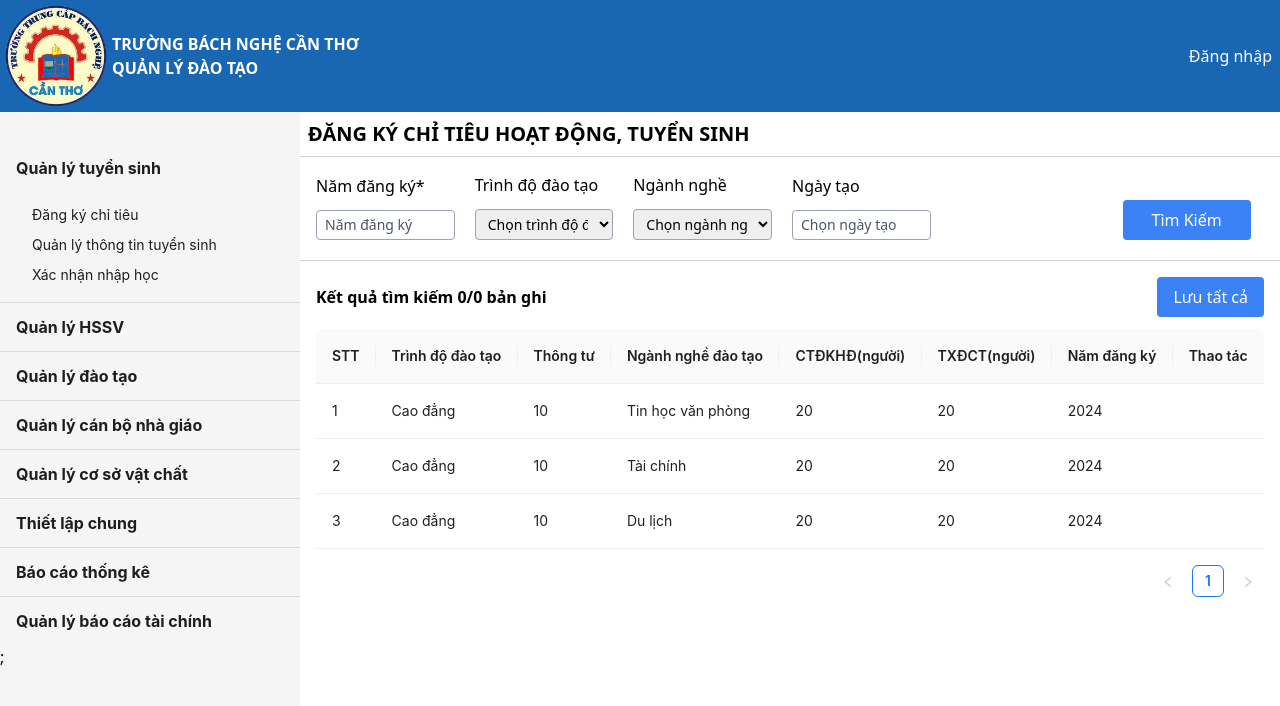
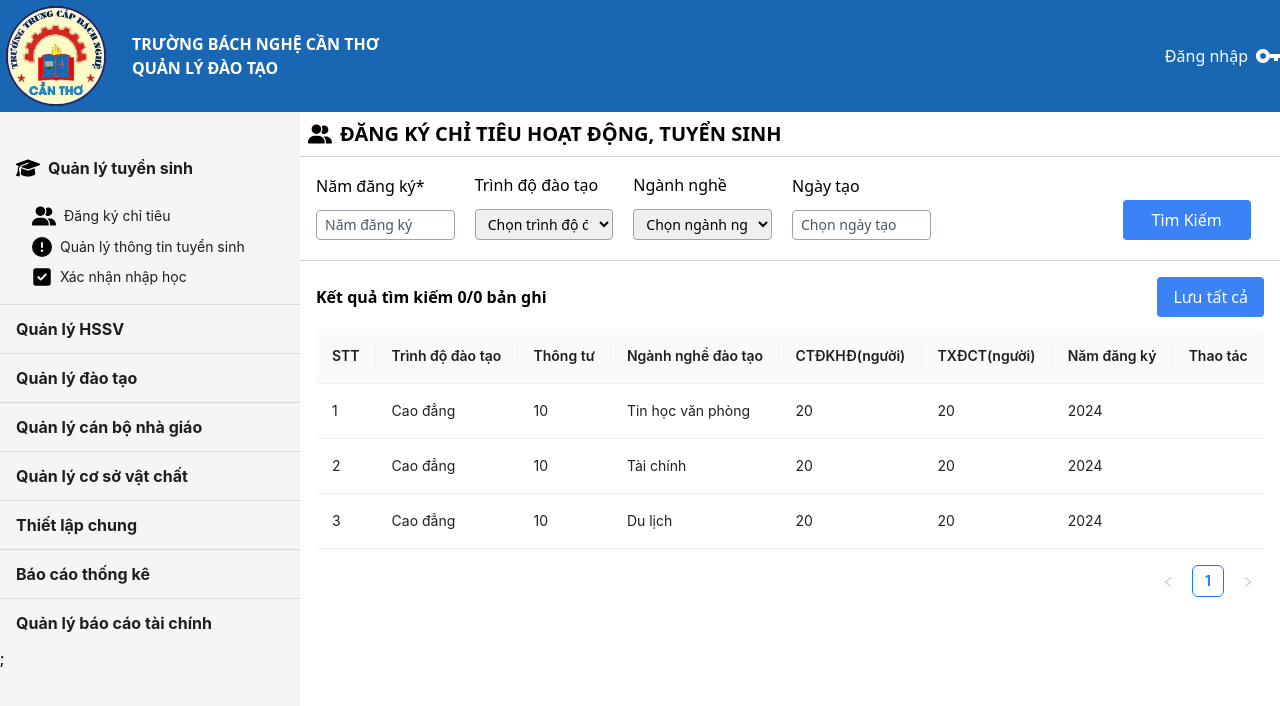
Before and after one commit to ttnb2528/ThucTap, a React (Vite) app in the folder client/: page /dangkychitieutuyensinh in a window 1280 px wide. Shown: the top 706 px of the page. Built offline with nearby package versions, Linux system fonts and the light colour scheme.

Commit message:
Update Icon UI

```diff
--- a/client/index.html
+++ b/client/index.html
@@ -8,5 +8,6 @@
   <body>
     <div id="root"></div>
     <script type="module" src="/src/main.jsx"></script>
+    <script src="https://kit.fontawesome.com/40a54903c5.js" crossorigin="anonymous"></script>
   </body>
 </html>
--- a/client/src/Components/ManageEnrollInfo/ManageEnrollInfo.jsx
+++ b/client/src/Components/ManageEnrollInfo/ManageEnrollInfo.jsx
@@ -91,7 +91,18 @@ const ManageEnrollInfo = () => {
   ];
   return (
     <div className="flex-1">
-      <div>
+      <div className="flex items-center ml-2">
+        <svg
+          xmlns="http://www.w3.org/2000/svg"
+          viewBox="0 0 512 512"
+          width={20}
+          height={20}
+        >
+          <path
+            d="M256 512A256 256 0 1 0 256 0a256 256 0 1 0 0 512zm0-384c13.3 0 24 10.7 24 24V264c0 13.3-10.7 24-24
+                  24s-24-10.7-24-24V152c0-13.3 10.7-24 24-24zM224 352a32 32 0 1 1 64 0 32 32 0 1 1 -64 0z"
+          />
+        </svg>
         <h1 className="p-2 uppercase text-xl font-semibold">
           Thông tin tuyển sinh
         </h1>
--- a/client/src/Components/Navbar/Navbar.jsx
+++ b/client/src/Components/Navbar/Navbar.jsx
@@ -6,12 +6,42 @@ const Navbar = () => {
     <nav className="container flex justify-between items-center mx-auto text-white">
       <div className="flex items-center">
         <img src={logo} alt="" className="w-28" />
-        <span className="uppercase font-semibold text-1xl">
+        <span className="uppercase font-semibold text-1xl ml-5">
           Trường Bách nghệ Cần Thơ <br /> Quản lý đào tạo
         </span>
       </div>
-      <div>
-        <button className="outline-none border-none p-2">Đăng nhập</button>
+      <div className="flex items-center">
+        <button className="outline-none border-none p-2">Đăng nhập </button>
+        <svg
+          xmlns="http://www.w3.org/2000/svg"
+          x="0px"
+          y="0px"
+          width="24"
+          height="24"
+          viewBox="0,0,256,256"
+          style={{ fill: "#000000" }}
+        >
+          <g
+            fill="#ffffff"
+            fillRule="nonzero"
+            stroke="none"
+            strokeWidth="1"
+            strokeLinecap="butt"
+            strokeLinejoin="miter"
+            strokeMiterlimit="10"
+            strokeDasharray=""
+            strokeDashoffset="0"
+            fontFamily="none"
+            fontWeight="none"
+            fontSize="none"
+            textAnchor="none"
+            style={{ "mixblend-mode": "norma" }}
+          >
+            <g transform="scale(10.66667,10.66667)">
+              <path d="M7,5c-3.866,0 -7,3.134 -7,7c0,3.866 3.134,7 7,7c3.17067,0 5.84617,-2.10901 6.70703,-5h4.29297v3h4v-3h2v-4h-10.29297c-0.86086,-2.89099 -3.53636,-5 -6.70703,-5zM7,9c1.657,0 3,1.343 3,3c0,1.657 -1.343,3 -3,3c-1.657,0 -3,-1.343 -3,-3c0,-1.657 1.343,-3 3,-3z"></path>
+            </g>
+          </g>
+        </svg>
       </div>
     </nav>
   );
--- a/client/src/Components/RegForTarget/RegForTarget.jsx
+++ b/client/src/Components/RegForTarget/RegForTarget.jsx
@@ -74,9 +74,23 @@ const RegForTarget = () => {
   ];
   return (
     <div className="flex-1">
-      <div>
+      <div className="flex items-center ml-2">
+        <svg
+          xmlns="http://www.w3.org/2000/svg"
+          viewBox="0 0 640 512"
+          width="24"
+          height="24"
+        >
+          <path
+            d="M96 128a128 128 0 1 1 256 0A128 128 0 1 1 96 128zM0 482.3C0 383.8 79.8 304 178.3 304h91.4C368.2
+                  304 448 383.8 448 482.3c0 16.4-13.3 29.7-29.7 29.7H29.7C13.3 512 0 498.7 0 482.3zM609.3 512H471.4c5.4-9.4
+                  8.6-20.3 8.6-32v-8c0-60.7-27.1-115.2-69.8-151.8c2.4-.1 4.7-.2 7.1-.2h61.4C567.8 320 640 392.2 640 481.3c0
+                  17-13.8 30.7-30.7 30.7zM432 256c-31 0-59-12.6-79.3-32.9C372.4 196.5 384 163.6 384
+                  128c0-26.8-6.6-52.1-18.3-74.3C384.3 40.1 407.2 32 432 32c61.9 0 112 50.1 112 112s-50.1 112-112 112z"
+          />
+        </svg>
         <h1 className="p-2 uppercase text-xl font-semibold">
-          Đăng ký chỉ tiêu hoạt động, tuyển sinh
+          <span>Đăng ký chỉ tiêu hoạt động, tuyển sinh</span>
         </h1>
       </div>
       <div className="dash"></div>
--- a/client/src/Components/Slider/Slider.jsx
+++ b/client/src/Components/Slider/Slider.jsx
@@ -6,13 +6,85 @@ const Slider = () => {
   const items = [
     {
       key: "1",
-      label: <Link to='/dangkychitieutuyensinh' className="font-bold text-base">Quản lý tuyển sinh</Link>,
+      label: (
+        <Link
+          to="/dangkychitieutuyensinh"
+          className="font-bold text-base flex items-center"
+        >
+          <svg
+            xmlns="http://www.w3.org/2000/svg"
+            viewBox="0 0 640 512"
+            width="24"
+            height="24"
+          >
+            <path
+              d="M320 32c-8.1 0-16.1 1.4-23.7 4.1L15.8 137.4C6.3 140.9 0 149.9 0 160s6.3 19.1 15.8 22.6l57.9
+            20.9C57.3 229.3 48 259.8 48 291.9v28.1c0 28.4-10.8 57.7-22.3 80.8c-6.5 13-13.9 25.8-22.5 37.6C0 442.7-.9 448.3 .9
+            453.4s6 8.9 11.2 10.2l64 16c4.2 1.1 8.7 .3 12.4-2s6.3-6.1 7.1-10.4c8.6-42.8 4.3-81.2-2.1-108.7C90.3 344.3 86
+            329.8 80 316.5V291.9c0-30.2 10.2-58.7 27.9-81.5c12.9-15.5 29.6-28 49.2-35.7l157-61.7c8.2-3.2 17.5 .8 20.7 9s-.8 17.5-9
+            20.7l-157 61.7c-12.4 4.9-23.3 12.4-32.2 21.6l159.6 57.6c7.6 2.7 15.6 4.1 23.7 4.1s16.1-1.4 23.7-4.1L624.2 182.6c9.5-3.4
+            15.8-12.5 15.8-22.6s-6.3-19.1-15.8-22.6L343.7 36.1C336.1 33.4 328.1 32 320 32zM128 408c0 35.3 86 72 192 72s192-36.7
+            192-72L496.7 262.6 354.5 314c-11.1 4-22.8 6-34.5 6s-23.5-2-34.5-6L143.3 262.6 128 408z"
+            />
+          </svg>
+          <span className="ml-2">Quản lý tuyển sinh</span>
+        </Link>
+      ),
       children: (
         <div className="ml-4 mt-2">
           <ul className="space-y-2 [&>li]:cursor-pointer">
-            <li><Link to='/dangkychitieutuyensinh'>Đăng ký chỉ tiêu</Link></li>
-            <li><Link to='/quanlythontintuyensinh'>Quản lý thông tin tuyển sinh</Link></li>
-            <li>Xác nhận nhập học</li>
+            <li>
+              <Link to="/dangkychitieutuyensinh" className="flex items-center">
+                <svg
+                  xmlns="http://www.w3.org/2000/svg"
+                  viewBox="0 0 640 512"
+                  width="24"
+                  height="24"
+                >
+                  <path
+                    d="M96 128a128 128 0 1 1 256 0A128 128 0 1 1 96 128zM0 482.3C0 383.8 79.8 304 178.3 304h91.4C368.2
+                  304 448 383.8 448 482.3c0 16.4-13.3 29.7-29.7 29.7H29.7C13.3 512 0 498.7 0 482.3zM609.3 512H471.4c5.4-9.4
+                  8.6-20.3 8.6-32v-8c0-60.7-27.1-115.2-69.8-151.8c2.4-.1 4.7-.2 7.1-.2h61.4C567.8 320 640 392.2 640 481.3c0
+                  17-13.8 30.7-30.7 30.7zM432 256c-31 0-59-12.6-79.3-32.9C372.4 196.5 384 163.6 384
+                  128c0-26.8-6.6-52.1-18.3-74.3C384.3 40.1 407.2 32 432 32c61.9 0 112 50.1 112 112s-50.1 112-112 112z"
+                  />
+                </svg>
+                <span className="ml-2">Đăng ký chỉ tiêu</span>
+              </Link>
+            </li>
+            <li>
+              <Link to="/quanlythontintuyensinh" className="flex items-center">
+                <svg
+                  xmlns="http://www.w3.org/2000/svg"
+                  viewBox="0 0 512 512"
+                  width={20}
+                  height={20}
+                >
+                  <path
+                    d="M256 512A256 256 0 1 0 256 0a256 256 0 1 0 0 512zm0-384c13.3 0 24 10.7 24 24V264c0 13.3-10.7 24-24
+                  24s-24-10.7-24-24V152c0-13.3 10.7-24 24-24zM224 352a32 32 0 1 1 64 0 32 32 0 1 1 -64 0z"
+                  />
+                </svg>
+                <span className="ml-2">Quản lý thông tin tuyển sinh</span>
+              </Link>
+            </li>
+            <li>
+              <Link className="flex items-center">
+                <svg
+                  xmlns="http://www.w3.org/2000/svg"
+                  viewBox="0 0 448 512"
+                  width={20}
+                  height={20}
+                >
+                  <path
+                    d="M64 32C28.7 32 0 60.7 0 96V416c0 35.3 28.7 64 64 64H384c35.3 0 64-28.7
+                  64-64V96c0-35.3-28.7-64-64-64H64zM337 209L209 337c-9.4 9.4-24.6 9.4-33.9 0l-64-64c-9.4-9.4-9.4-24.6
+                  0-33.9s24.6-9.4 33.9 0l47 47L303 175c9.4-9.4 24.6-9.4 33.9 0s9.4 24.6 0 33.9z"
+                  />
+                </svg>
+                <span className="ml-2">Xác nhận nhập học</span>
+              </Link>
+            </li>
           </ul>
         </div>
       ),
--- a/client/src/output.css
+++ b/client/src/output.css
@@ -618,6 +618,10 @@ video {
   margin-left: 1rem;
 }
 
+.ml-5 {
+  margin-left: 1.25rem;
+}
+
 .mt-2 {
   margin-top: 0.5rem;
 }
@@ -626,8 +630,20 @@ video {
   margin-top: 0.75rem;
 }
 
+.ml-1 {
+  margin-left: 0.25rem;
+}
+
+.ml-2 {
+  margin-left: 0.5rem;
+}
+
 .block {
   display: block;
+}
+
+.inline-block {
+  display: inline-block;
 }
 
 .flex {
@@ -680,6 +696,10 @@ video {
 
 .basis-2\/6 {
   flex-basis: 33.333333%;
+}
+
+.transform {
+  transform: translate(var(--tw-translate-x), var(--tw-translate-y)) rotate(var(--tw-rotate)) skewX(var(--tw-skew-x)) skewY(var(--tw-skew-y)) scaleX(var(--tw-scale-x)) scaleY(var(--tw-scale-y));
 }
 
 .cursor-pointer {
```
